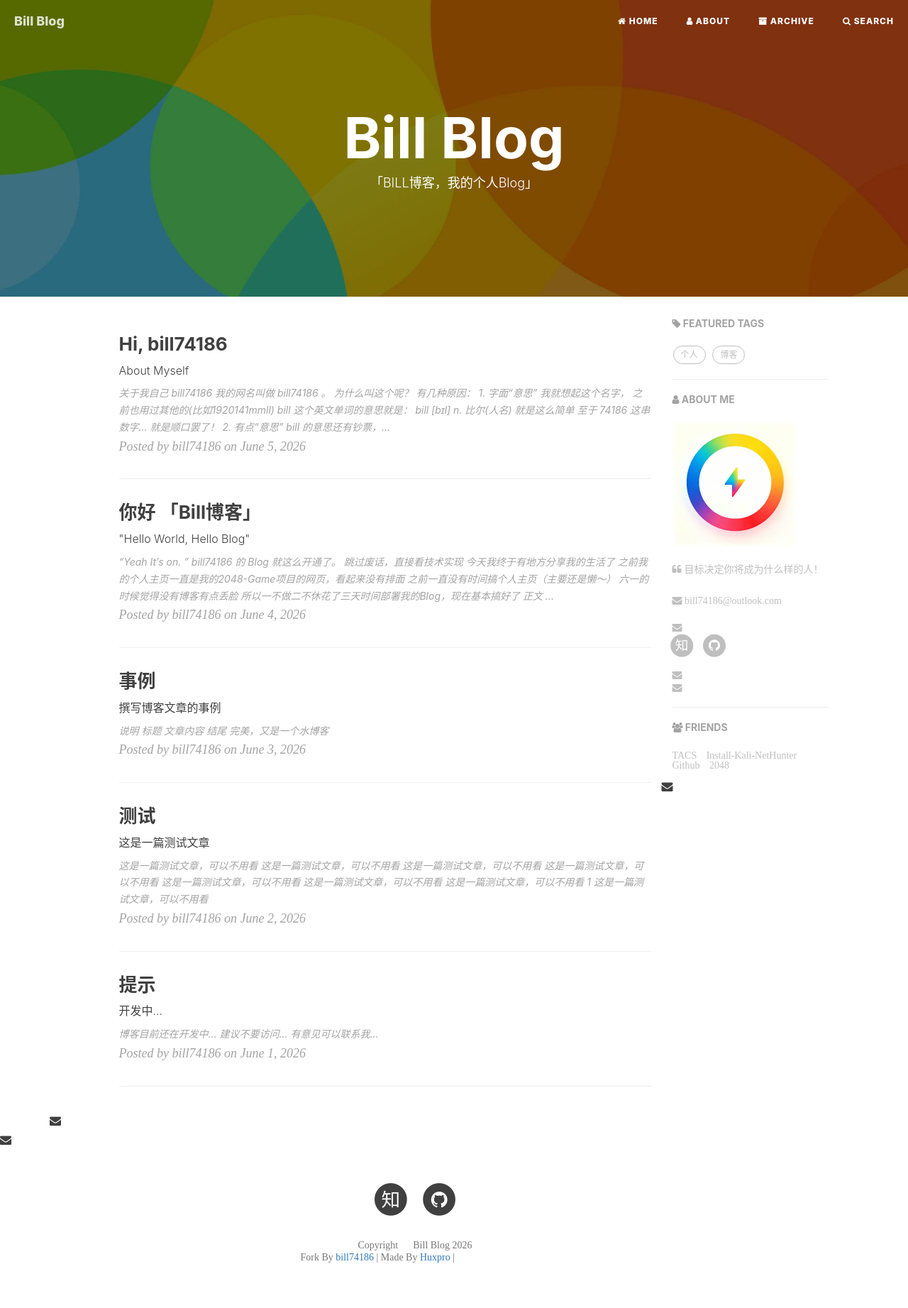
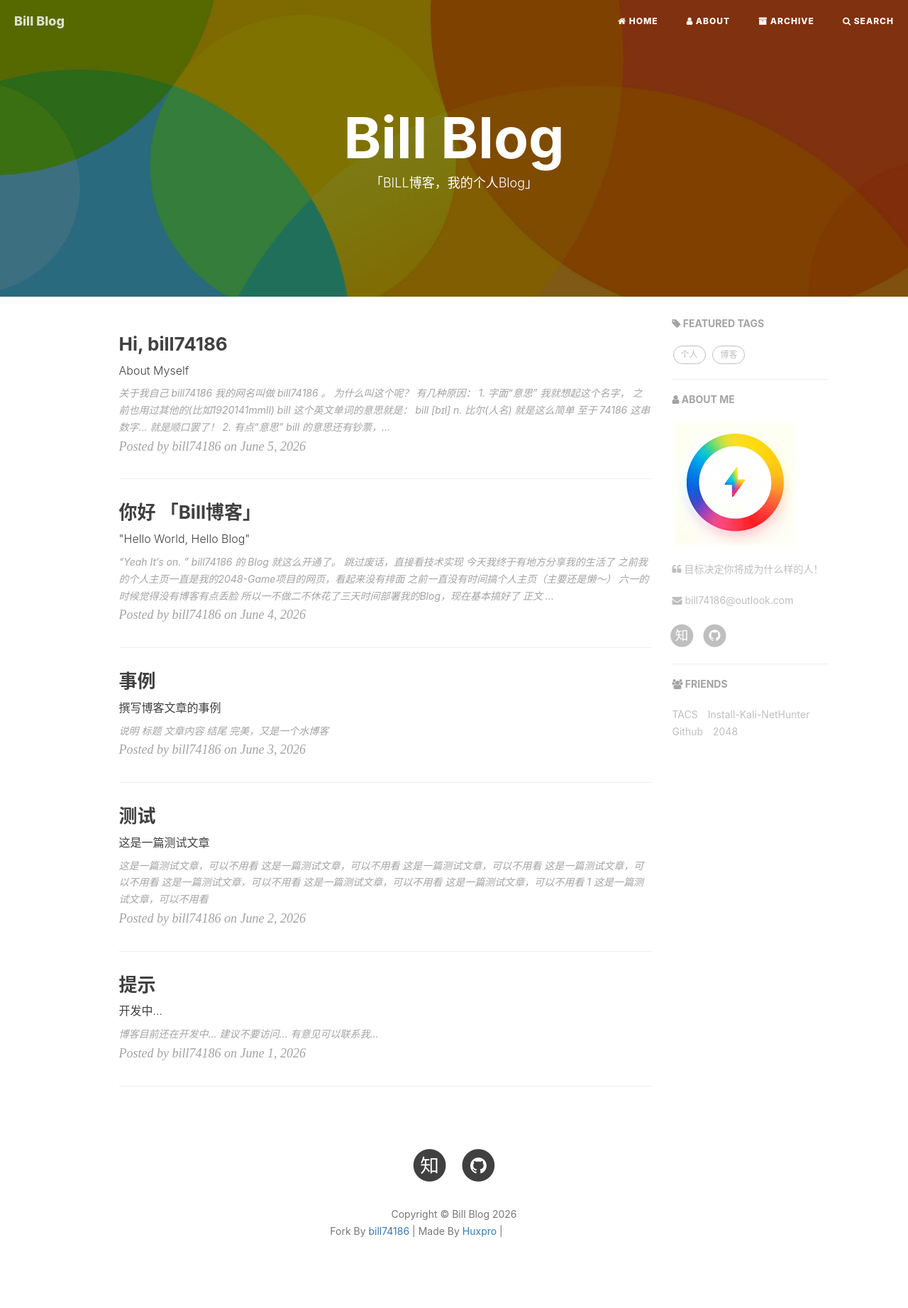
Before and after one commit to bill74186/bill74186.github.io, a Jekyll site: the page built from index.html, in a window 1280 px wide. Shown: the whole page at 71% size. Built offline with Jekyll 4.4.1, drawn with Linux system fonts in a browser that asks for light colours; nearby versions of some CDN libraries; the list of posts is cut into pages by our own code; comment, search, counter and statistics services are not loaded; after the commit the page ends 1811 px from its top, so only the background shows below that; grey boxes are pictures that could not be loaded.

Commit message:
修改：快速修改代码

```diff
--- a/_includes/short-about.html
+++ b/_includes/short-about.html
@@ -9,7 +9,7 @@
     <p><i class="fa fa-quote-left"></i> {{site.sidebar-about-description}}</p>
     {% endif %}
     {% if site.email %}
-    <p><i class="fa fa-envelope"> {{site.email}}</p>
+    <p><i class="fa fa-envelope"></i> {{site.email}}</p>
     {% endif %}
     <!-- SNS Link -->
     {% include sns-links.html %}
```
